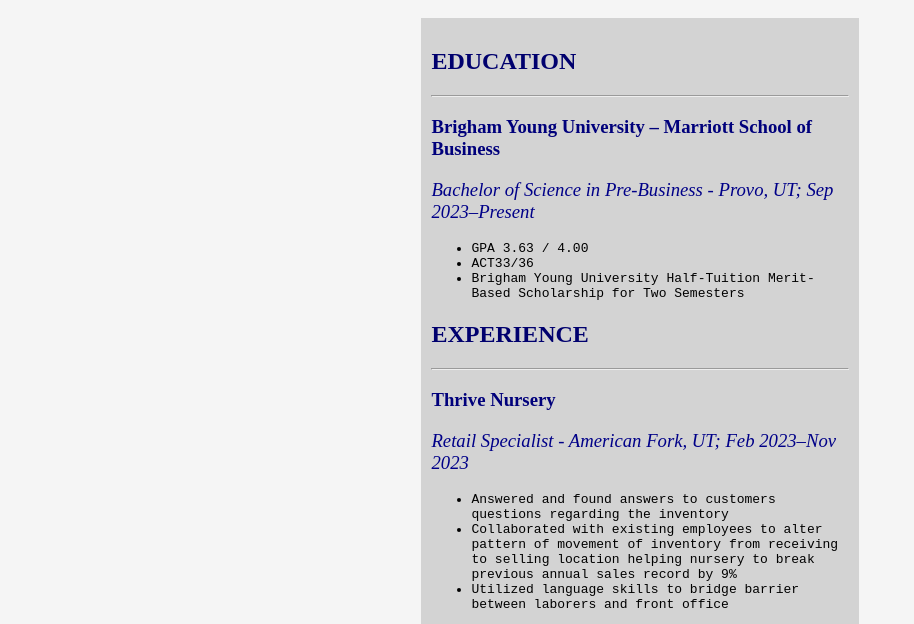
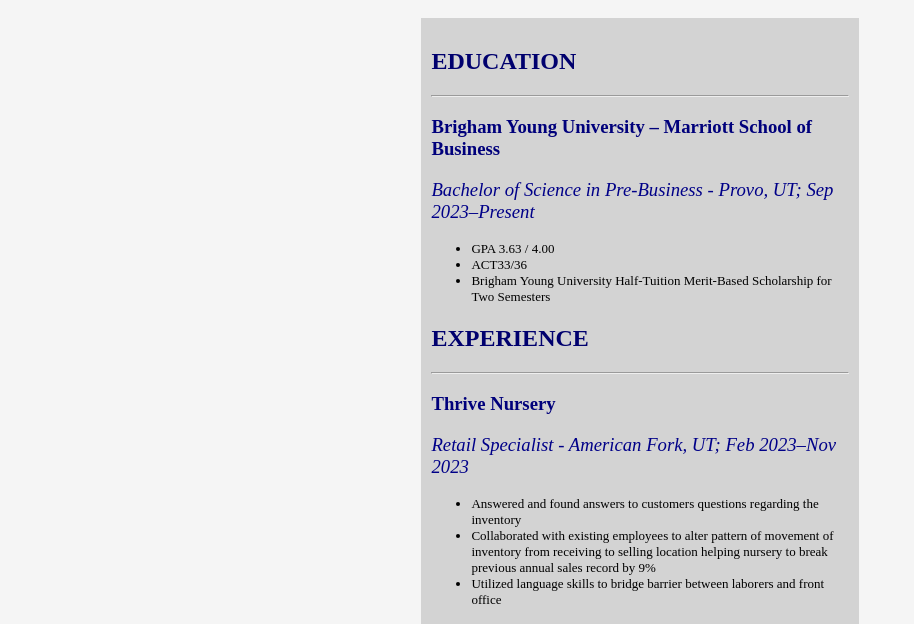
Before and after one commit to theinternetgoeswild/IS201, a plain HTML site: page fromscratch.html in a window 1280 px wide. Shown: the part 176-800 px from the top of the page, without its empty margins (0-914 px from the left). Drawn offline with Linux system fonts and the light colour scheme.

Commit message:
Add files via upload

```diff
--- a/css/myscratchstyles.css
+++ b/css/myscratchstyles.css
@@ -28,7 +28,7 @@ h1{
 .keypoints{
     font-weight: light;
     color:black;
-    font-family:monospace;
+    font-family:'Times New Roman', Times, serif;
     font-size: 13px;
 
 }
```
